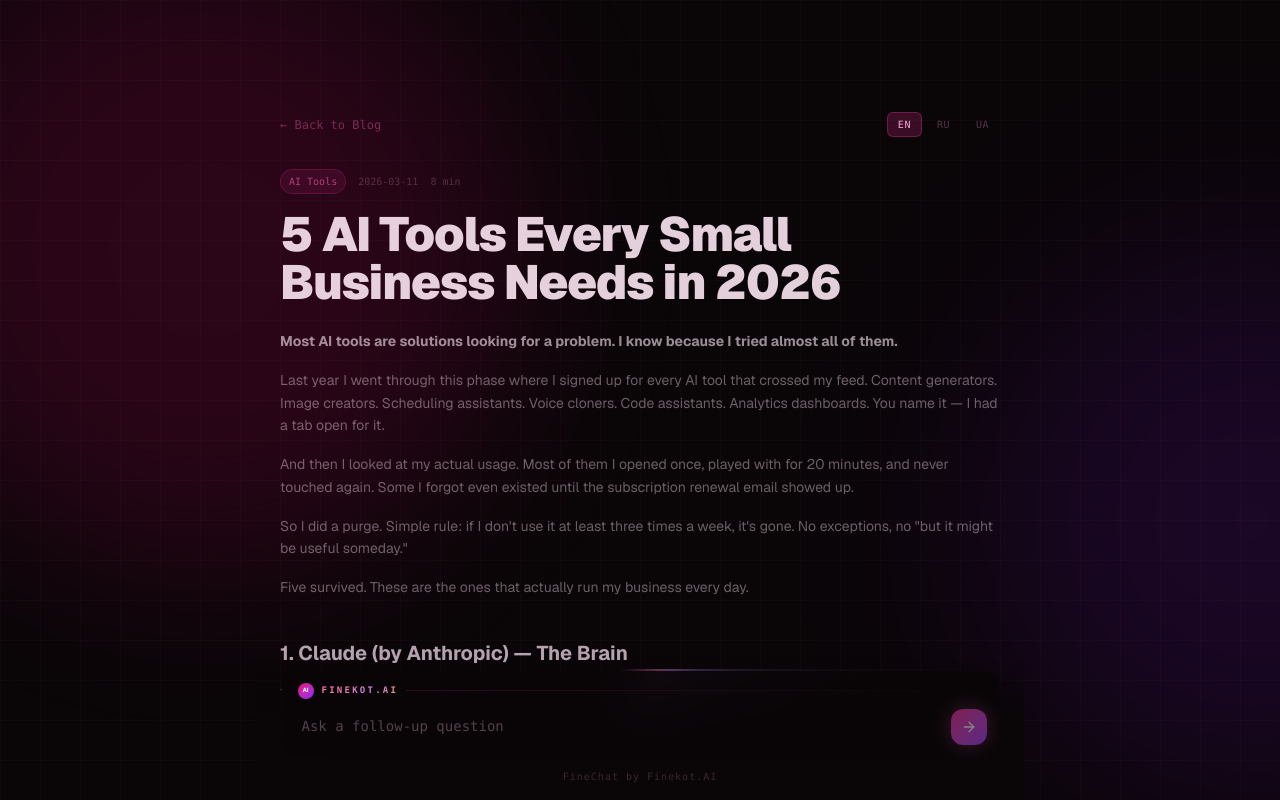
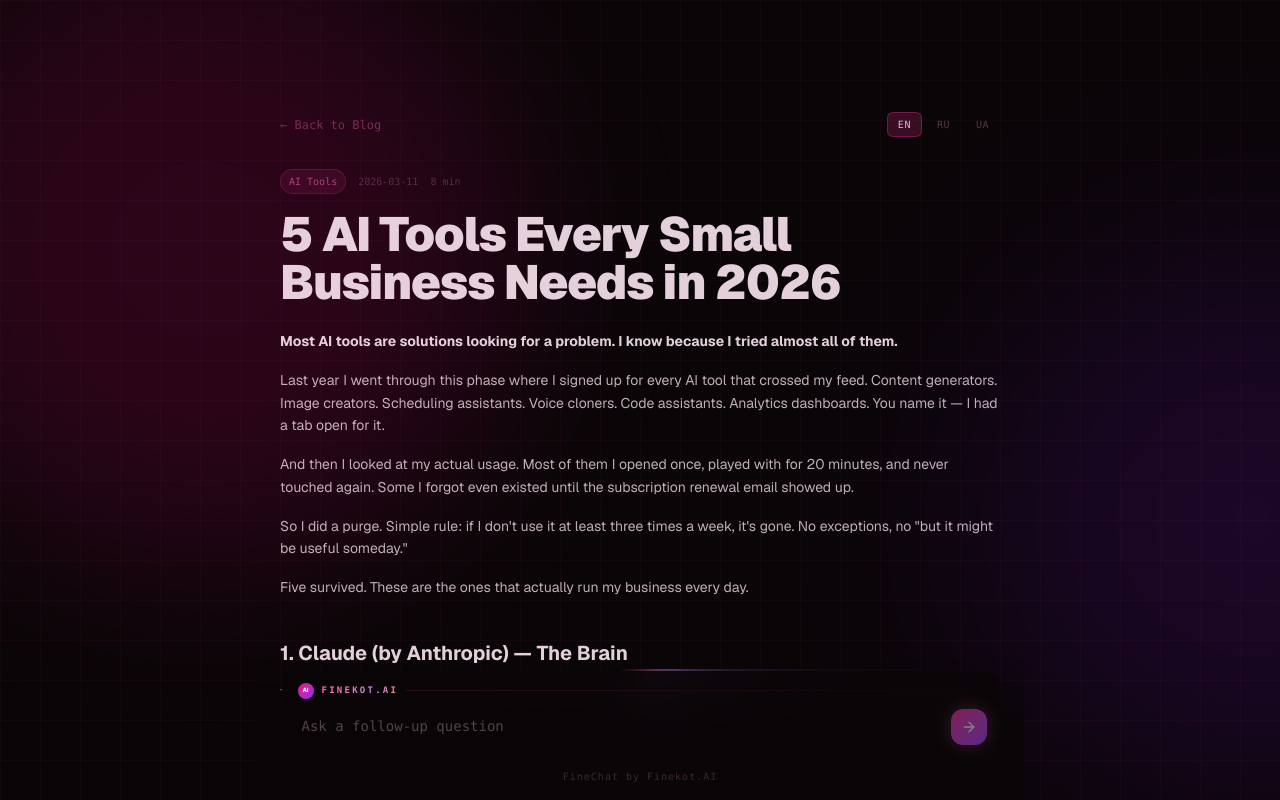
Before and after one commit to denyskot1986/portfolio, a Next.js app: page /blog/5-ai-tools-every-small-business-2026 in a window 1280 px wide. Shown: the top 800 px of the page. Built offline with nearby package versions, Linux system fonts and the light colour scheme.

Commit message:
blog: increase text brightness for readability

```diff
--- a/app/blog/[slug]/page.tsx
+++ b/app/blog/[slug]/page.tsx
@@ -68,21 +68,21 @@ export default function BlogPostPage() {
 
           <div
             className="prose prose-invert max-w-none
-              [&_h2]:text-xl [&_h2]:font-bold [&_h2]:text-pink-100/70 [&_h2]:mt-10 [&_h2]:mb-4
-              [&_h3]:text-lg [&_h3]:font-bold [&_h3]:text-pink-100/60 [&_h3]:mt-8 [&_h3]:mb-3
-              [&_p]:text-pink-100/40 [&_p]:leading-relaxed [&_p]:mb-4 [&_p]:text-sm
-              [&_ul]:space-y-1 [&_li]:text-pink-100/40 [&_li]:text-sm
-              [&_strong]:text-pink-100/60
-              [&_a]:text-pink-400/60 [&_a]:hover:text-pink-400 [&_a]:transition-colors [&_a]:underline
-              [&_code]:text-pink-300/50 [&_code]:bg-pink-500/5 [&_code]:px-1.5 [&_code]:py-0.5 [&_code]:rounded [&_code]:text-xs [&_code]:font-mono
+              [&_h2]:text-xl [&_h2]:font-bold [&_h2]:text-pink-100/90 [&_h2]:mt-10 [&_h2]:mb-4
+              [&_h3]:text-lg [&_h3]:font-bold [&_h3]:text-pink-100/80 [&_h3]:mt-8 [&_h3]:mb-3
+              [&_p]:text-pink-100/75 [&_p]:leading-relaxed [&_p]:mb-4 [&_p]:text-sm
+              [&_ul]:space-y-1 [&_li]:text-pink-100/75 [&_li]:text-sm
+              [&_strong]:text-pink-100/90
+              [&_a]:text-pink-400/80 [&_a]:hover:text-pink-400 [&_a]:transition-colors [&_a]:underline
+              [&_code]:text-pink-300/80 [&_code]:bg-pink-500/5 [&_code]:px-1.5 [&_code]:py-0.5 [&_code]:rounded [&_code]:text-xs [&_code]:font-mono
               [&_pre]:bg-pink-500/[0.03] [&_pre]:border [&_pre]:border-pink-500/10 [&_pre]:rounded-xl [&_pre]:p-4 [&_pre]:overflow-x-auto [&_pre]:my-6
               [&_pre_code]:bg-transparent [&_pre_code]:p-0
               [&_table]:w-full [&_table]:text-sm [&_table]:my-6
-              [&_th]:text-left [&_th]:text-pink-100/50 [&_th]:font-mono [&_th]:text-xs [&_th]:uppercase [&_th]:tracking-wider [&_th]:pb-2 [&_th]:border-b [&_th]:border-pink-500/10
-              [&_td]:py-2 [&_td]:text-pink-100/35 [&_td]:border-b [&_td]:border-pink-500/5 [&_td]:text-xs
+              [&_th]:text-left [&_th]:text-pink-100/80 [&_th]:font-mono [&_th]:text-xs [&_th]:uppercase [&_th]:tracking-wider [&_th]:pb-2 [&_th]:border-b [&_th]:border-pink-500/10
+              [&_td]:py-2 [&_td]:text-pink-100/70 [&_td]:border-b [&_td]:border-pink-500/5 [&_td]:text-xs
               [&_hr]:border-pink-500/10 [&_hr]:my-8
-              [&_blockquote]:border-l-2 [&_blockquote]:border-pink-500/20 [&_blockquote]:pl-4 [&_blockquote]:italic [&_blockquote]:text-pink-100/30
-              [&_em]:text-pink-100/50
+              [&_blockquote]:border-l-2 [&_blockquote]:border-pink-500/20 [&_blockquote]:pl-4 [&_blockquote]:italic [&_blockquote]:text-pink-100/65
+              [&_em]:text-pink-100/75
             "
             dangerouslySetInnerHTML={{ __html: markdownToHtml(translation?.content ?? post.content) }}
           />
```
